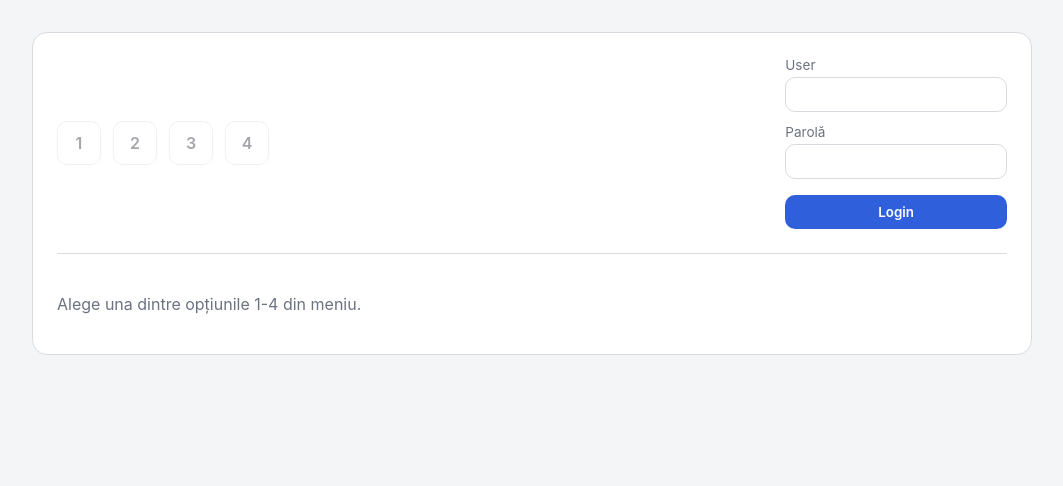
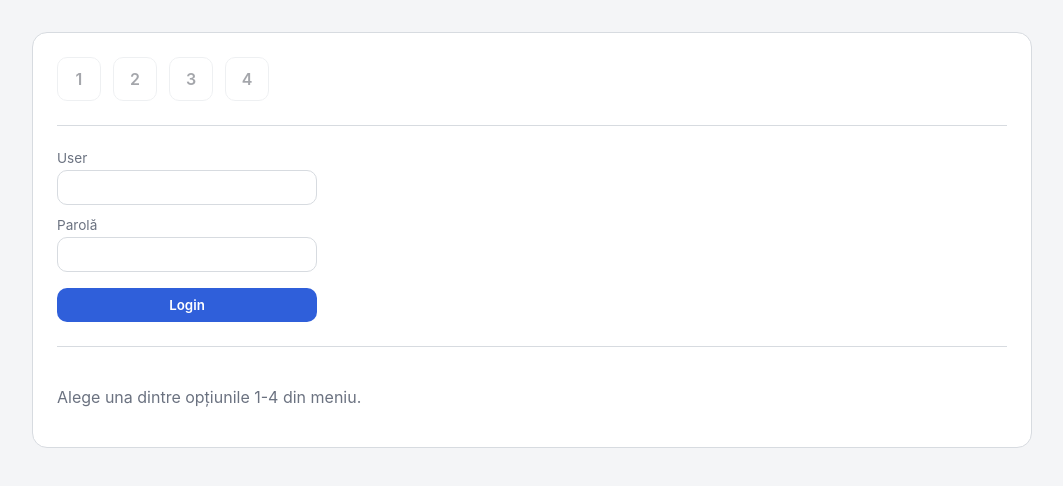
Before and after one commit to loredanatibu/fluxcomenzi-ui, an Angular app: page / in a window 1280 px wide. Shown: the top 486 px of the page, without its empty margins (108-1171 px from the left). Built offline with nearby package versions, Linux system fonts and the light colour scheme.

Commit message:
wip alignment

```diff
--- a/src/app/app.component.html
+++ b/src/app/app.component.html
@@ -1,16 +1,20 @@
 <div class="shell">
   <header class="shell__topbar">
     <app-nav></app-nav>
+  </header>
 
-    <app-login *ngIf="!authService.isAuthenticated()"></app-login>
-
-    <div *ngIf="authService.isAuthenticated()" class="shell__user">
-      <span>{{ authService.currentEmail() }}</span>
-      <button type="button" (click)="authService.logout()">Logout</button>
-    </div>
-  </header>
+  <div *ngIf="!authService.isAuthenticated()" class="shell__auth">
+    <app-login></app-login>
+  </div>
 
   <main class="shell__content">
     <router-outlet></router-outlet>
   </main>
+
+  <footer *ngIf="authService.isAuthenticated()" class="shell__footer">
+    <div class="shell__user">
+      <span>{{ authService.currentEmail() }}</span>
+      <button type="button" (click)="authService.logout()">Logout</button>
+    </div>
+  </footer>
 </div>
--- a/src/app/app.component.scss
+++ b/src/app/app.component.scss
@@ -13,10 +13,21 @@
 .shell__topbar {
   display: flex;
   align-items: center;
-  justify-content: space-between;
   gap: 1.5rem;
   padding-bottom: 1.5rem;
   border-bottom: 1px solid var(--color-border);
+}
+
+.shell__auth {
+  padding-bottom: 1.5rem;
+  border-bottom: 1px solid var(--color-border);
+}
+
+.shell__footer {
+  padding-top: 1.5rem;
+  border-top: 1px solid var(--color-border);
+  display: flex;
+  justify-content: flex-end;
 }
 
 .shell__user {
```
